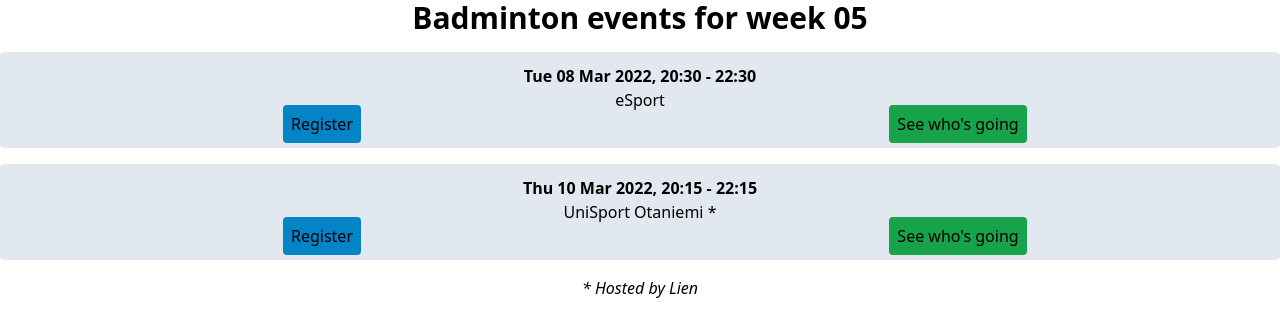
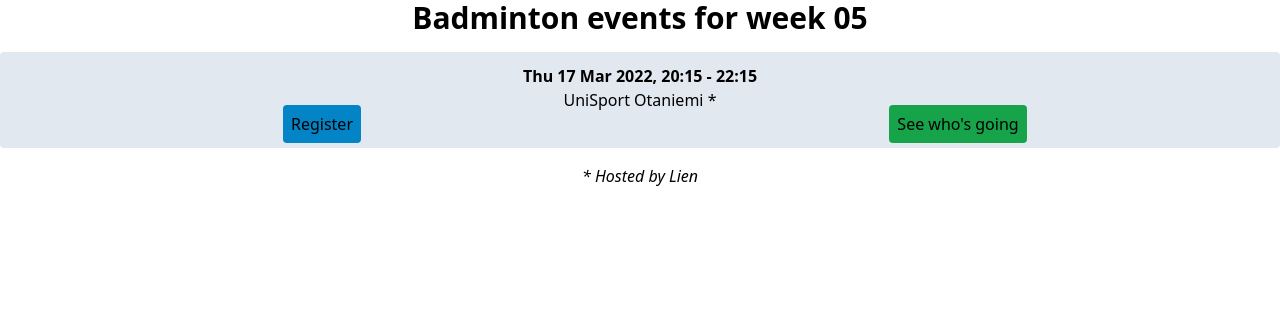
Before and after one commit to Go-for-Games/web, a React (Create React App) app: page / in a window 1280 px wide. Shown: the top 336 px of the page. Built offline with nearby package versions, Linux system fonts and the light colour scheme.

Commit message:
chore: new event

```diff
--- a/src/App.tsx
+++ b/src/App.tsx
@@ -3,14 +3,14 @@ import moment from 'moment';
 import Event from './components/Event';
 
 const events = [
+  // {
+  //   date: 'Tue 08 Mar 2022, 20:30 - 22:30',
+  //   location: 'eSport',
+  //   form: 'https://forms.gle/bsPuAboVBoiJAtW89',
+  //   view: 'https://docs.google.com/forms/d/e/1FAIpQLSfDSN2M6W6BUjL72rGgl2WnbvKXFBoYYaCgezCH3-m8FYgqLQ/viewanalytics',
+  // },
   {
-    date: 'Tue 08 Mar 2022, 20:30 - 22:30',
-    location: 'eSport',
-    form: 'https://forms.gle/bsPuAboVBoiJAtW89',
-    view: 'https://docs.google.com/forms/d/e/1FAIpQLSfDSN2M6W6BUjL72rGgl2WnbvKXFBoYYaCgezCH3-m8FYgqLQ/viewanalytics',
-  },
-  {
-    date: 'Thu 10 Mar 2022, 20:15 - 22:15',
+    date: 'Thu 17 Mar 2022, 20:15 - 22:15',
     location: 'UniSport Otaniemi *',
     form: 'https://forms.gle/YMCaPVseYmhS1caGA',
     view: 'https://docs.google.com/forms/d/e/1FAIpQLSfn4xSq_6cZXcnT-ZtczJpmaUaKe4FStNBeGaxjoIH8SubvVA/viewanalytics',
```
